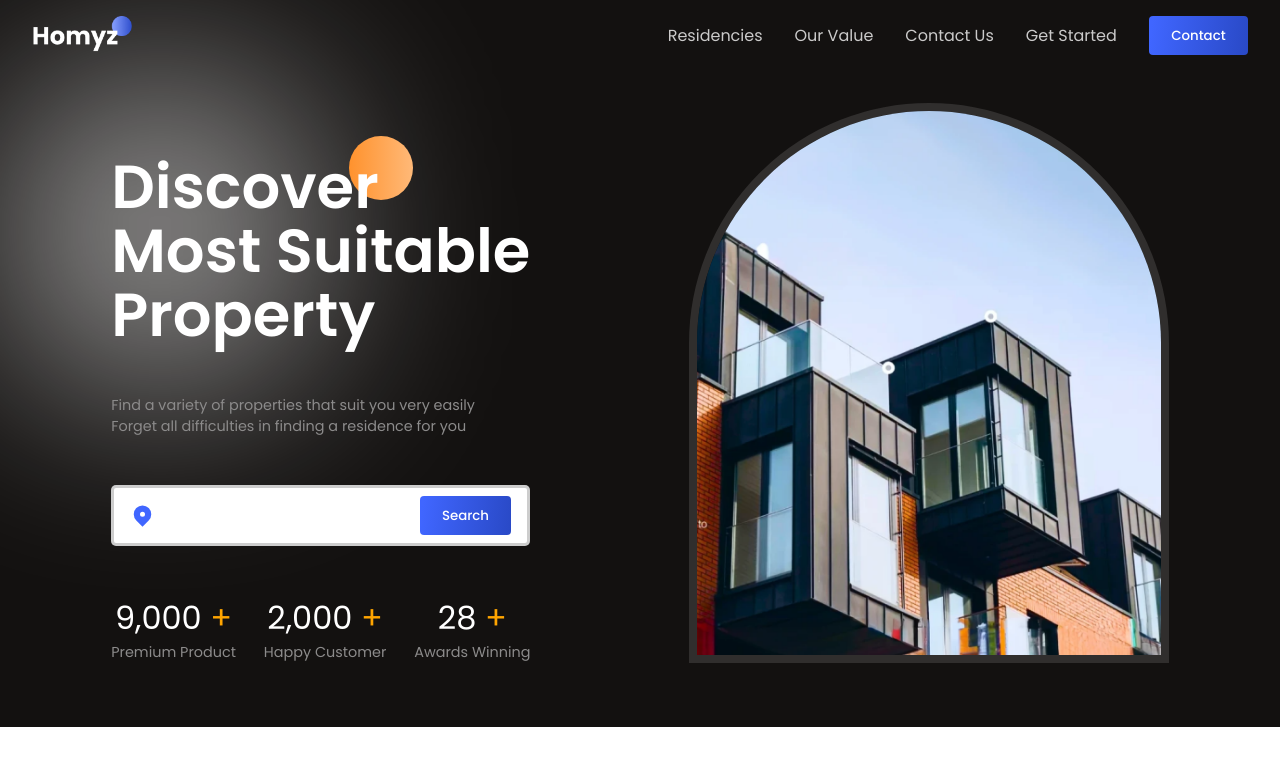
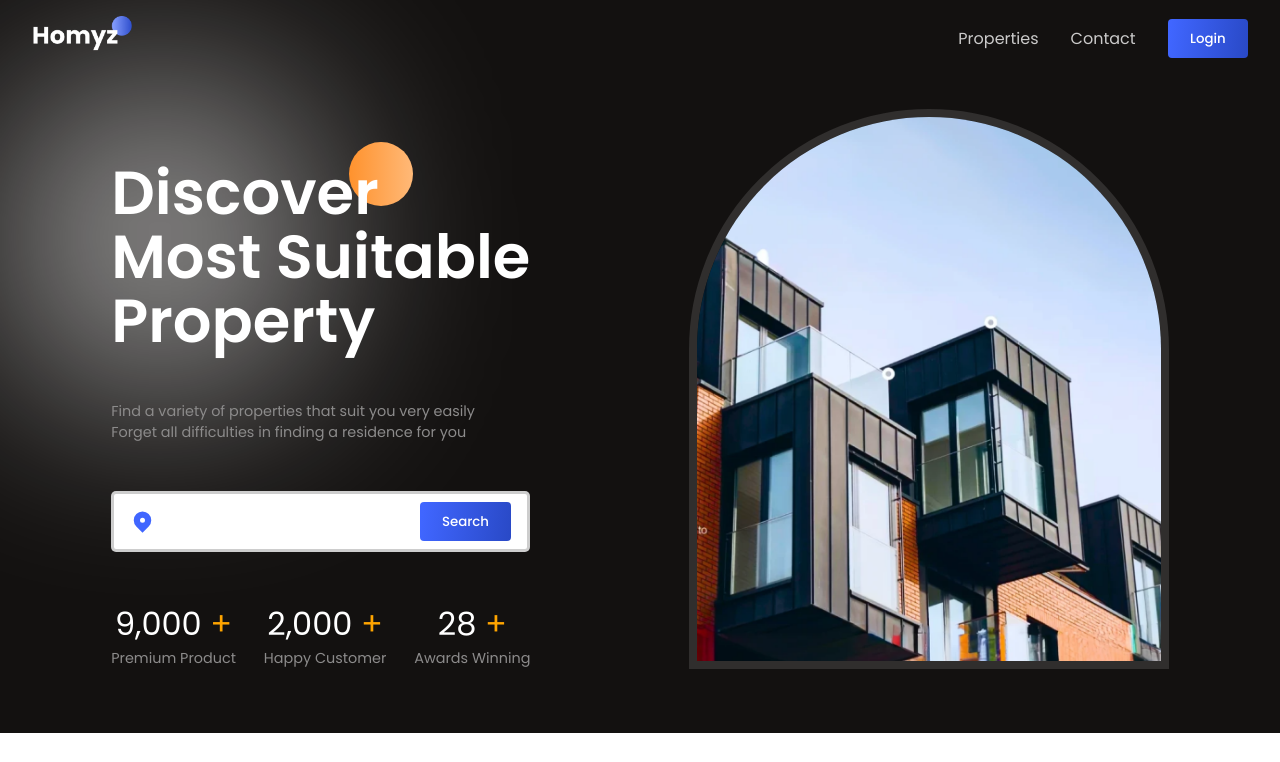
Before and after one commit to RXGabriel/RealState, a React (Vite) app in the folder client/: page / in a window 1280 px wide. Shown: the top 762 px of the page. Built offline with nearby package versions, Linux system fonts and the light colour scheme.

Commit message:
feat: add anchor tags for navigation

```diff
--- a/client/src/components/Header/Header.jsx
+++ b/client/src/components/Header/Header.jsx
@@ -4,6 +4,7 @@ import { BiMenuAltRight } from "react-icons/bi";
 import { getMenuStyles } from "../../utils/common";
 import useHeaderColor from "../../hooks/useHeaderColor";
 import OutsideClickHandler from "react-outside-click-handler";
+import { Link, NavLink } from "react-router-dom";
 
 const Header = () => {
   const [menuOpened, setMenuOpened] = useState(false);
@@ -12,7 +13,9 @@ const Header = () => {
   return (
     <section className="h-wrapper" style={{ background: headerColor }}>
       <div className="flexCenter innerWidth paddings h-container">
-        <img src="./logo.png" alt="logo" width={100} />
+        <Link to="/">
+          <img src="./logo.png" alt="logo" width={100} />
+        </Link>
 
         <OutsideClickHandler
           onOutsideClick={() => {
@@ -20,13 +23,10 @@ const Header = () => {
           }}
         >
           <div className="flexCenter h-menu" style={getMenuStyles(menuOpened)}>
-            <a href="#residencies">Residencies</a>
-            <a href="#value">Our Value</a>
-            <a href="#contact-us">Contact Us</a>
-            <a href="#get-started">Get Started</a>
-            <button className="button">
-              <a href="mailto:examplesimple@gmail.com">Contact</a>
-            </button>
+            <NavLink to="/properties">Properties</NavLink>
+            <a href="mailto:examplesimple@gmail.com">Contact</a>
+
+            <button className="button">Login</button>
           </div>
         </OutsideClickHandler>
 
```
